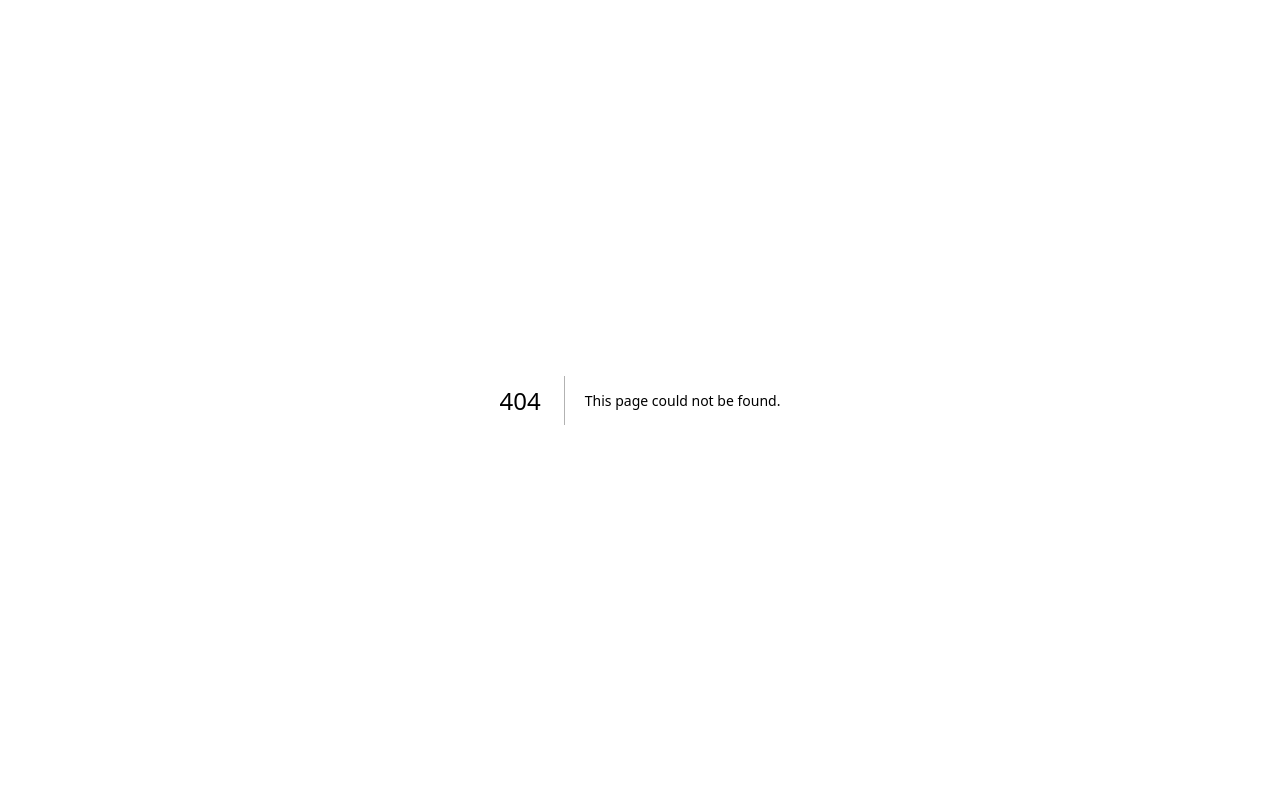
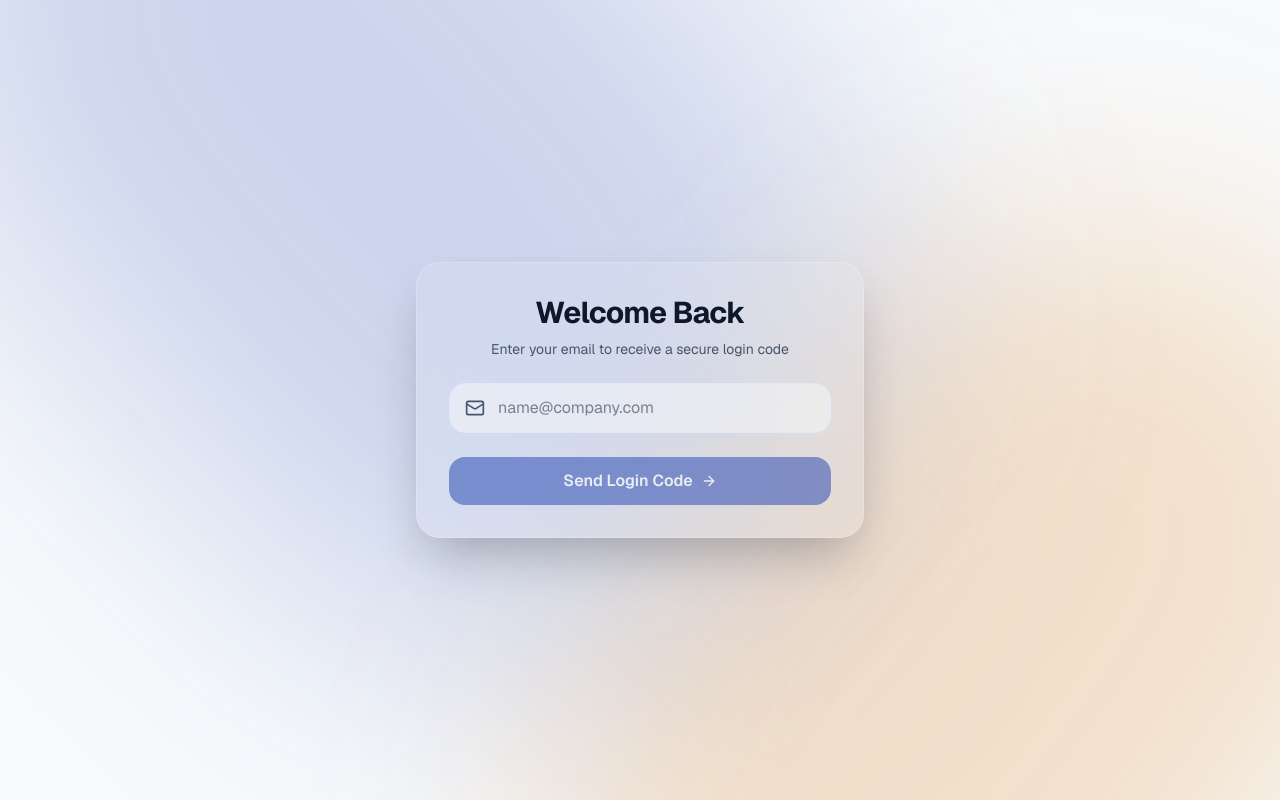
Before and after one commit to TrongAnNguyen/test-amplify, a Next.js app: page /login in a window 1280 px wide. Before the commit this address had no page. Built offline with nearby package versions, Linux system fonts and the light colour scheme.

Commit message:
auth: rebuild login page with passwordless OTP flow

```diff
--- /dev/null
+++ b/app/login/page.tsx
@@ -0,0 +1,116 @@
+"use client";
+
+import { useState, Suspense } from "react";
+import { useRouter, useSearchParams } from "next/navigation";
+import { signIn, confirmSignIn } from "aws-amplify/auth";
+import { AnimatedBackground } from "@/components/auth/AnimatedBackground";
+import { AuthCard } from "@/components/auth/AuthCard";
+import { EmailPhase } from "@/components/auth/EmailPhase";
+import { OTPPhase } from "@/components/auth/OTPPhase";
+import { AnimatePresence, motion } from "framer-motion";
+
+function LoginContent() {
+  const router = useRouter();
+  const searchParams = useSearchParams();
+  const redirect = searchParams.get("redirect") || "/";
+
+  const [step, setStep] = useState<"EMAIL" | "OTP">("EMAIL");
+  const [email, setEmail] = useState("");
+  const [isLoading, setIsLoading] = useState(false);
+  const [error, setError] = useState<string>();
+
+  const handleSendCode = async (email: string) => {
+    setIsLoading(true);
+    setError(undefined);
+    try {
+      await signIn({
+        username: email,
+        options: {
+          authFlowType: "USER_AUTH",
+          preferredChallenge: "EMAIL_OTP",
+        },
+      });
+      setEmail(email);
+      setStep("OTP");
+    } catch (err: any) {
+      setError(err.message || "Failed to send code. Please try again.");
+    } finally {
+      setIsLoading(false);
+    }
+  };
+
+  const handleVerifyCode = async (code: string) => {
+    setIsLoading(true);
+    setError(undefined);
+    try {
+      const { nextStep } = await confirmSignIn({
+        challengeResponse: code,
+      });
+
+      if (nextStep.signInStep === "DONE") {
+        router.push(redirect);
+      } else {
+        setError("Sign in not complete. Step: " + nextStep.signInStep);
+      }
+    } catch (err: any) {
+      setError(err.message || "Invalid code. Please try again.");
+    } finally {
+      setIsLoading(false);
+    }
+  };
+
+  return (
+    <div className="relative flex min-h-screen items-center justify-center p-4">
+      <AnimatedBackground />
+      <AuthCard>
+        <AnimatePresence mode="wait">
+          {step === "EMAIL" ? (
+            <motion.div
+              key="email"
+              initial={{ opacity: 0, x: -20 }}
+              animate={{ opacity: 1, x: 0 }}
+              exit={{ opacity: 0, x: 20 }}
+              transition={{ duration: 0.3 }}
+            >
+              <EmailPhase
+                onSendCode={handleSendCode}
+                isLoading={isLoading}
+                error={error}
+              />
+            </motion.div>
+          ) : (
+            <motion.div
+              key="otp"
+              initial={{ opacity: 0, x: 20 }}
+              animate={{ opacity: 1, x: 0 }}
+              exit={{ opacity: 0, x: -20 }}
+              transition={{ duration: 0.3 }}
+            >
+              <OTPPhase
+                email={email}
+                onVerify={handleVerifyCode}
+                onResend={() => handleSendCode(email)}
+                isLoading={isLoading}
+                error={error}
+              />
+            </motion.div>
+          )}
+        </AnimatePresence>
+      </AuthCard>
+    </div>
+  );
+}
+
+export default function LoginPage() {
+  return (
+    <Suspense
+      fallback={
+        <div className="flex min-h-screen items-center justify-center bg-background">
+          <div className="h-8 w-8 animate-spin rounded-full border-4 border-primary border-t-transparent"></div>
+        </div>
+      }
+    >
+      <LoginContent />
+    </Suspense>
+  );
+}
```
